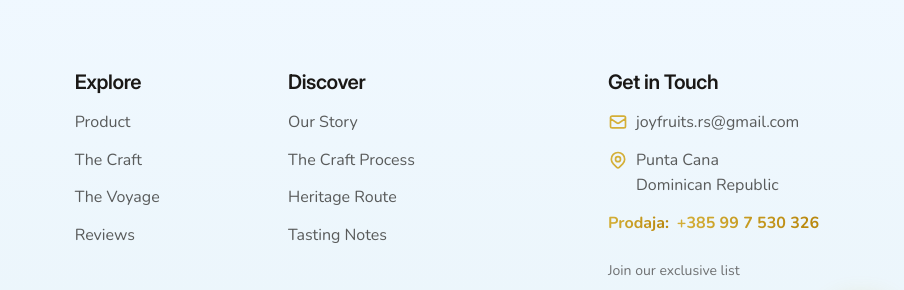
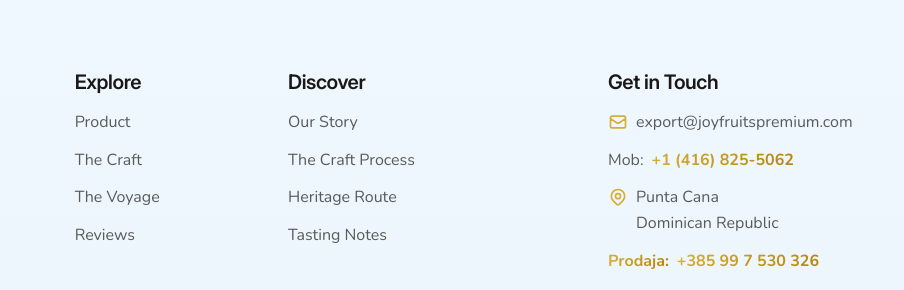
Before and after one commit to BlackBoxTesting88/mango_brand, a website: page index.html in a window 1280 px wide. Shown: the part 8408-8698 px from the top of the page, 376-1280 px from the left. Drawn offline with Linux system fonts and the light colour scheme.

Commit message:
english contact update

```diff
--- a/index.html
+++ b/index.html
@@ -1514,7 +1514,12 @@
             <svg class="w-5 h-5 text-gold flex-shrink-0 mt-0.5" fill="none" stroke="currentColor" viewBox="0 0 24 24">
               <path stroke-linecap="round" stroke-linejoin="round" stroke-width="2" d="M3 8l7.89 5.26a2 2 0 002.22 0L21 8M5 19h14a2 2 0 002-2V7a2 2 0 00-2-2H5a2 2 0 00-2 2v10a2 2 0 002 2z"></path>
             </svg>
-            <a href="mailto:joyfruits.rs@gmail.com" class="hover:text-gold transition-colors">joyfruits.rs@gmail.com</a>
+            <a href="mailto:joyfruits.rs@gmail.com" class="hover:text-gold transition-colors">export@joyfruitspremium.com</a>
+          </div>
+
+          <div class="flex items-start gap-2">
+            Mob:
+             <span class="font-black bg-gradient-to-r from-gold to-brass bg-clip-text text-transparent">+1 (416) 825-5062</span>
           </div>
 
           <div class="flex items-start gap-2">
```
